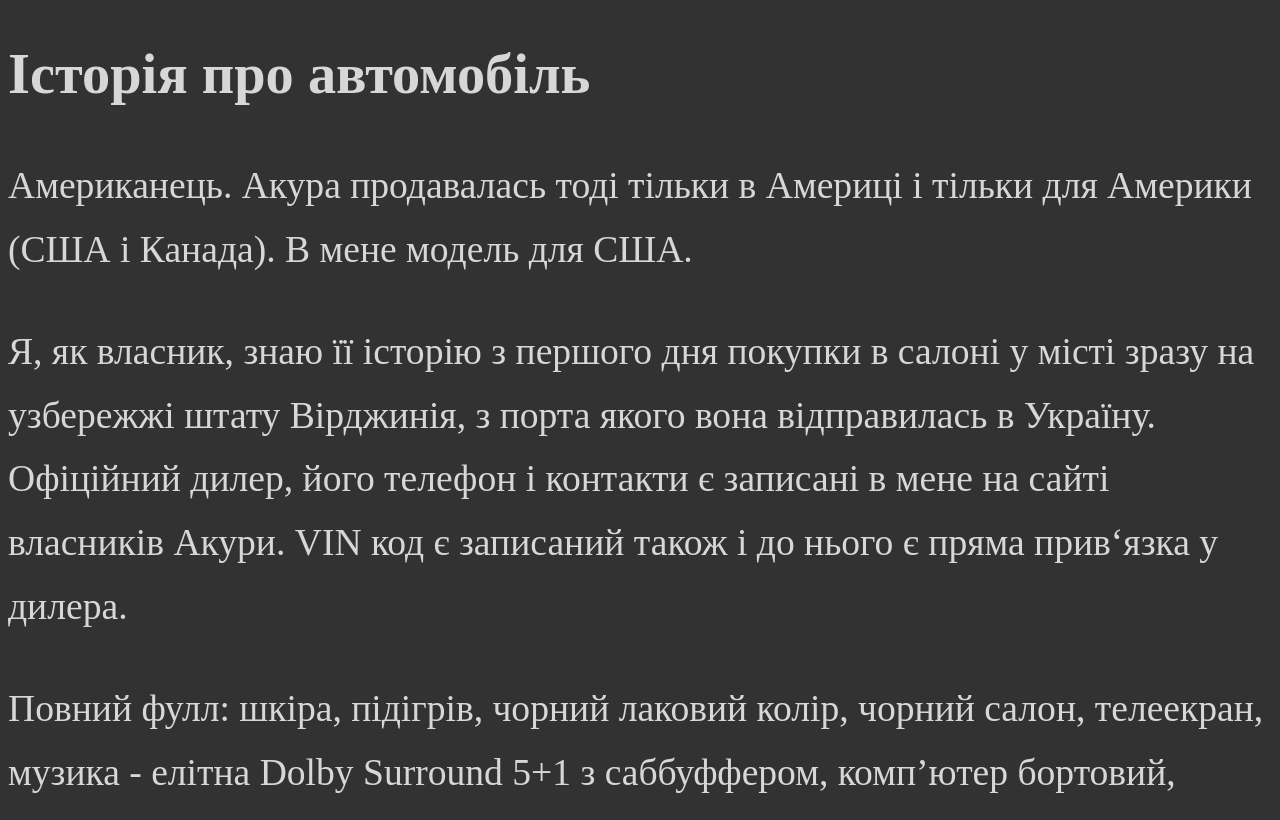
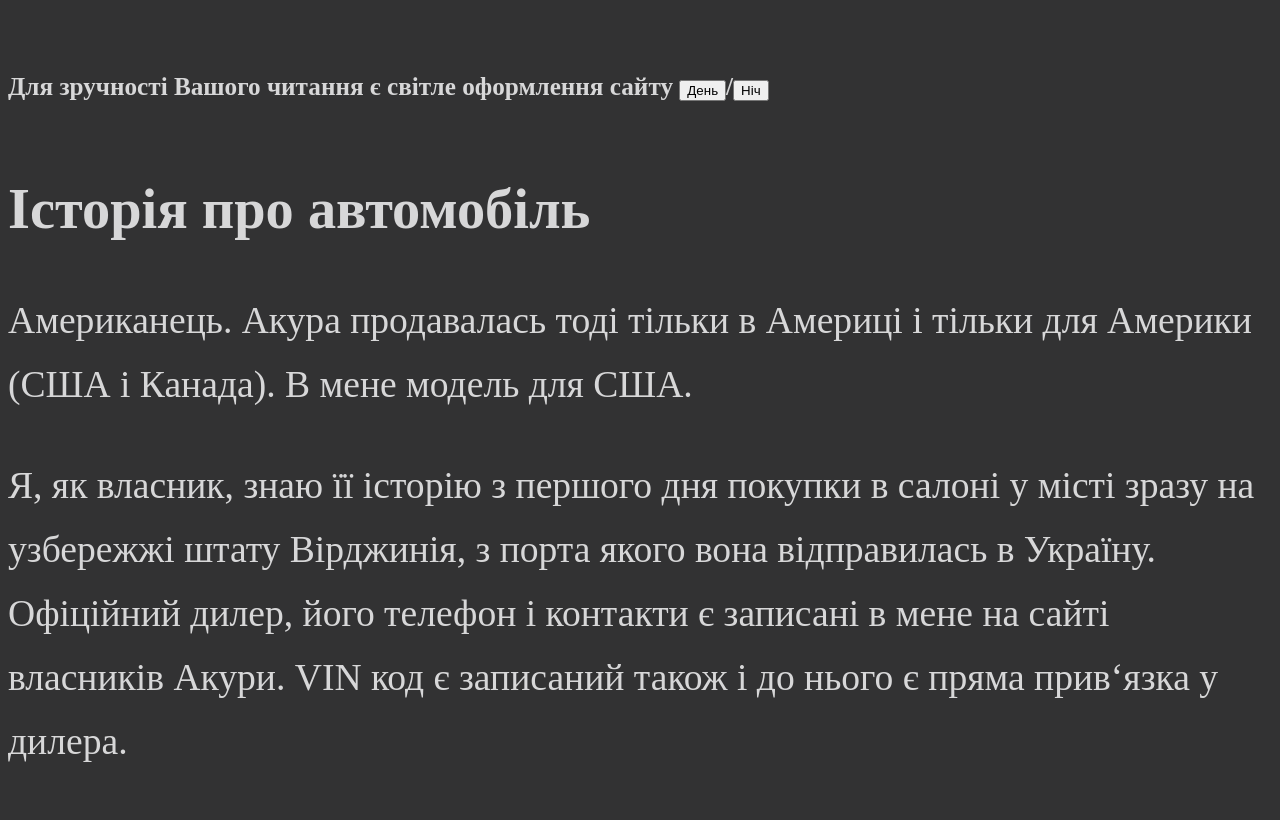
Before and after one commit to OstapKryvytskyy/acura, a plain HTML site: page index.html in a window 1280 px wide. Shown: the part 1738-2558 px from the top of the page. Drawn offline with Linux system fonts and the light colour scheme.

Commit message:
Додано нічну і денну тему до сайту.

```diff
--- a/index.html
+++ b/index.html
@@ -6,10 +6,10 @@
     <title>Акура 2008 MDX 5 Speed Automatic Sport and Entertainment Packages</title>
     <style media="screen">
         body {
+            font-size: 235%;
+            line-height: 1.7em;
             background: #323233;
             color: #d7d7d8;
-            font-size: 235%;
-            line-height: 1.7em;
         }
 
         img {
@@ -22,6 +22,21 @@
         }
 
     </style>
+    <script>
+        // A script of js code
+        // Define a function to set the day scheme
+        function setDaylight() {
+            document.body.style.backgroundColor = "#FFFFFF";
+            document.body.style.color = "#000000";
+        }
+
+        // Define a function to set the night scheme
+        function setMoonlight() {
+            document.body.style.backgroundColor = "#323233";
+            document.body.style.color = "#d7d7d8";
+        }
+
+    </script>
 </head>
 
 <body>
@@ -34,6 +49,7 @@
         <li>Trim: 5 Speed Automatic Sport and Entertainment Packages</li>
         <li>Exterior Color: Formal Black</li>
     </ol>
+    <h6>Для зручності Вашого читання є світле оформлення сайту <button onclick="setDaylight();">День</button>/<button onclick="setMoonlight();">Ніч</button></h6>
     <h2>Історія про автомобіль</h2>
     <p>Американець. Акура продавалась тоді тільки в Америці і тільки для Америки (США і Канада). В мене модель для США.</p>
 
```
Also changed, not shown: pics.html (+2 -2 lines).
